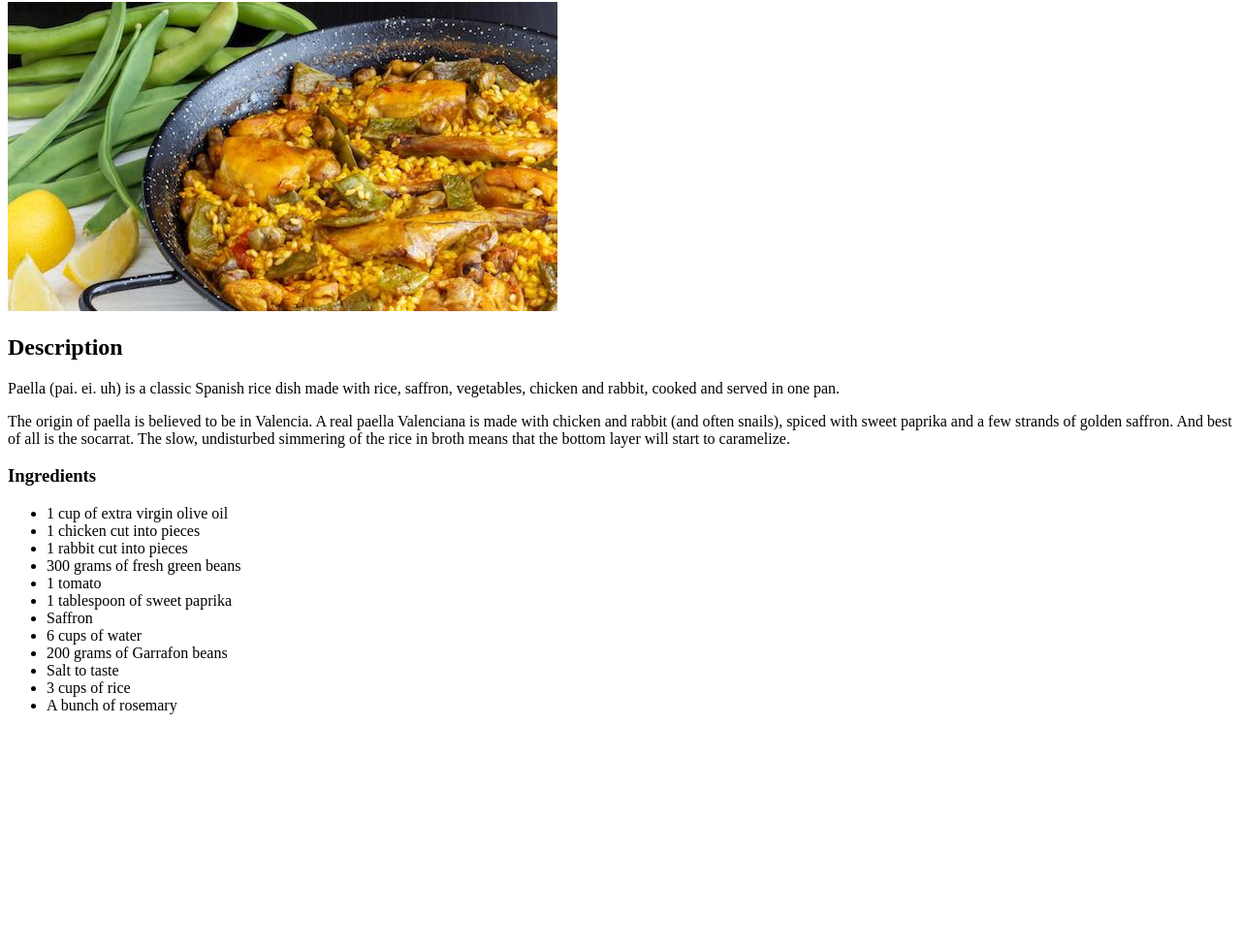
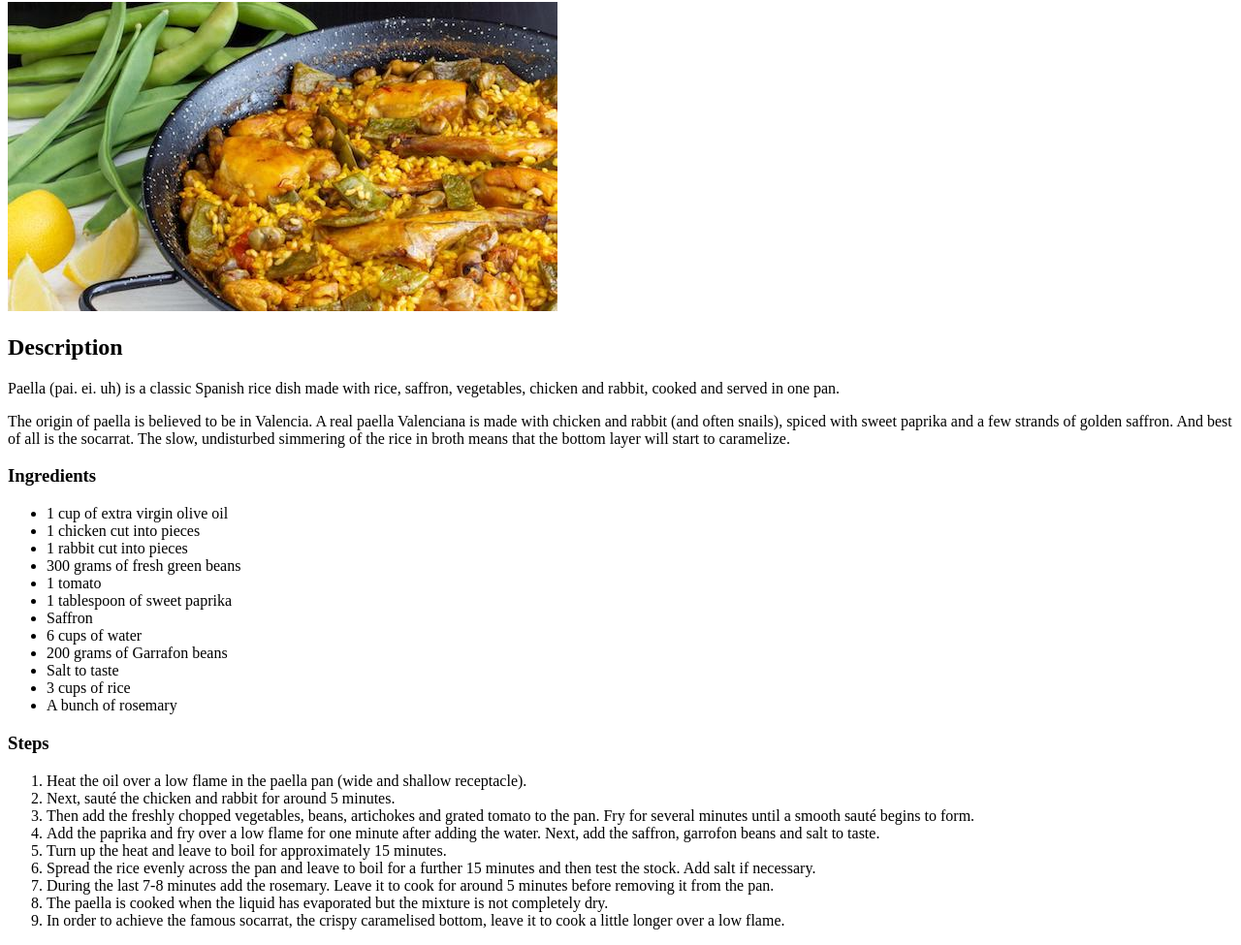
Before and after one commit to digweed67/odin-recipes, a plain HTML site: page recipes/paella.html in a window 1280 px wide. Shown: the part 78-1053 px from the top of the page at 97% size. Before the commit the page ends 831 px from the top, so only its background shows below. Drawn offline with Linux system fonts and the light colour scheme.

Commit message:
complete webpage for paella

```diff
--- a/recipes/paella.html
+++ b/recipes/paella.html
@@ -26,6 +26,18 @@
             <li>3 cups of rice</li>
             <li>A bunch of rosemary</li>
         </ul>
+        <h3>Steps</h3>
+        <ol>
+            <li>Heat the oil over a low flame in the paella pan (wide and shallow receptacle).</li>
+            <li>Next, sauté the chicken and rabbit for around 5 minutes.</li>
+            <li>Then add the freshly chopped vegetables, beans, artichokes and grated tomato to the pan. Fry for several minutes until a smooth sauté begins to form.</li>
+            <li>Add the paprika and fry over a low flame for one minute after adding the water. Next, add the saffron, garrofon beans and salt to taste.</li>
+            <li>Turn up the heat and leave to boil for approximately 15 minutes.</li>
+            <li>Spread the rice evenly across the pan and leave to boil for a further 15 minutes and then test the stock. Add salt if necessary.</li>
+            <li>During the last 7-8 minutes add the rosemary. Leave it to cook for around 5 minutes before removing it from the pan.</li>
+            <li>The paella is cooked when the liquid has evaporated but the mixture is not completely dry.</li>
+            <li>In order to achieve the famous socarrat, the crispy caramelised bottom, leave it to cook a little longer over a low flame.</li>
 
+        </ol>
     </body>
 </html>
```
